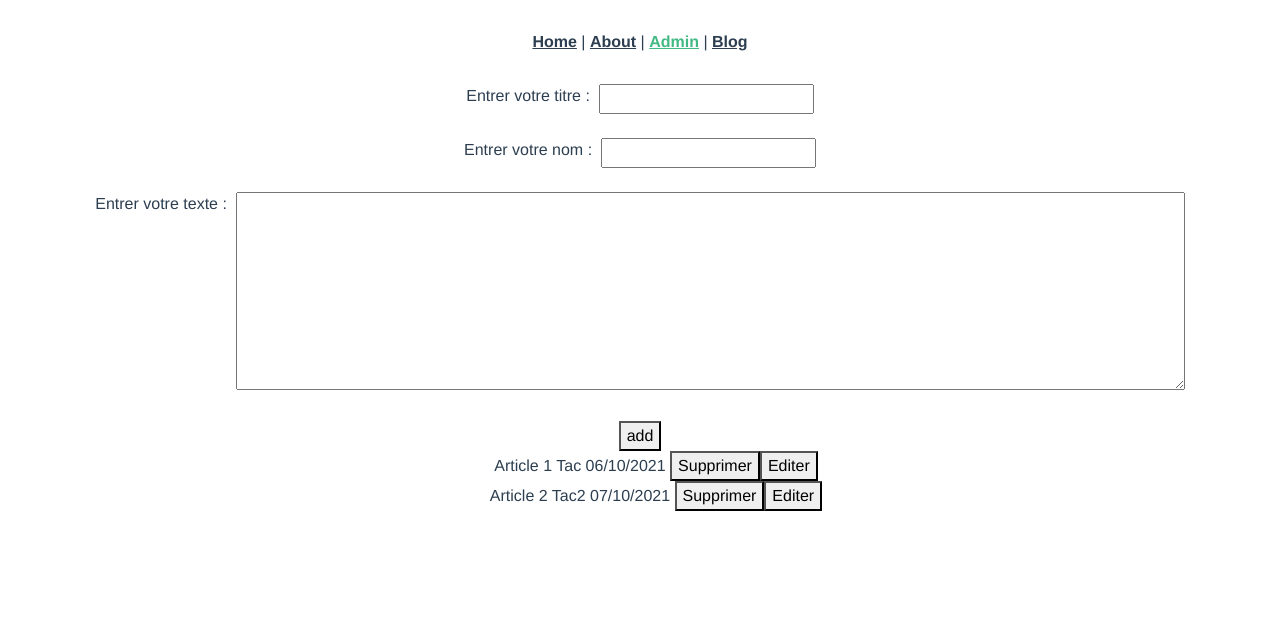
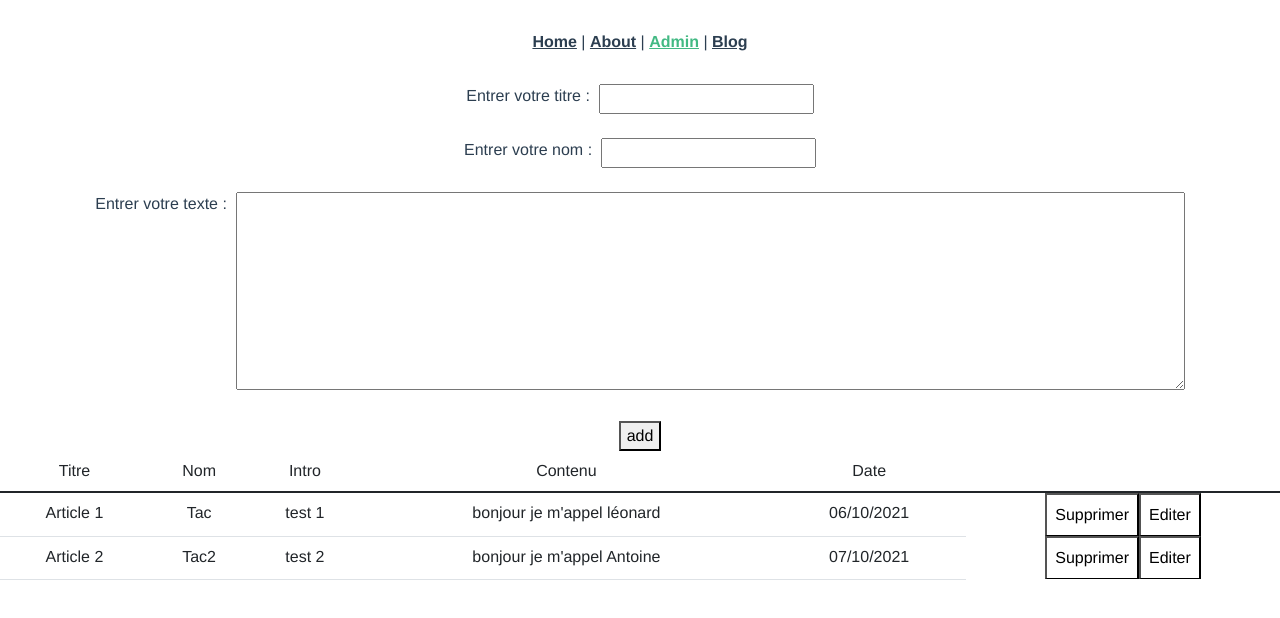
Before and after one commit to TortueBleu/blogJs, a Vue app in the folder blog_js/: page /admin in a window 1280 px wide. Shown: the top 618 px of the page. Built offline with nearby package versions, Linux system fonts and the light colour scheme.

Commit message:
modification de la partie admin

```diff
--- a/blog_js/src/views/admin.vue
+++ b/blog_js/src/views/admin.vue
@@ -7,20 +7,35 @@
     <input type="text" v-model="nom" />
     <br /><br />
     <label>Entrer votre texte : &nbsp;</label>
-    <textarea rows="8" cols="100" v-model="text"> </textarea>
+    <textarea rows="8" cols="100" v-model="content"> </textarea>
     <br /><br />
     <button id="btnTache" @click="addTask()">add</button>
-    <ol>
-      <li v-for="(item, index) in listArticles" :key="index">
-        {{ item.titre }}
+    <div class="d-flex justify-content-around">
+      <table class="table">
+        <thead>
+          <tr>
+            <td>Titre</td>
+            <td>Nom</td>
+            <td>Intro</td>
+            <td>Contenu</td>
+            <td>Date</td>
+          </tr>
+        </thead>
+        <tbody>
+          <tr v-for="(item, index) in listArticles" :key="index">
+            <td> {{item.titre}} </td>
+            <td> {{item.nom}} </td>
+            <td>{{item.intro}}</td>
+            <td>{{item.content}}</td>
+            <td>{{item.date}}</td>
+            <button v-on:click="suppTask(index)">Supprimer</button>
+            <button v-on:click="editTexte(index)">Editer</button>
+          </tr>
+        </tbody>
 
-        {{ item.nom }}
-        {{ item.text }}
-        {{ item.date }}
-        <button v-on:click="suppTask(index)">Supprimer</button>
-        <button v-on:click="editTexte(index)">Editer</button>
-      </li>
-    </ol>
+      </table>
+    </div>
+
   </div>
 </template>
 
@@ -48,7 +63,7 @@ export default {
 
       this.listArticles.push({
         titre: this.titre,
-        intro: this.text,
+        content: this.content,
         date: DateNow.toLocaleDateString(),
         nom: this.nom,
       });
@@ -58,7 +73,7 @@ export default {
       //   nom.value = "";
       this.titre = "";
       this.nom = "";
-      this.text = "";
+      this.content = "";
     },
     suppTask(index) {
       this.listArticles.splice(index, 1);
@@ -67,7 +82,7 @@ export default {
       const content = this.listArticles[index];
       this.titre = content.titre;
       this.nom = content.nom;
-      this.text = content.text;
+      this.content = content.content;
       this.contenu.splice(index, 1);
     },
   },
```
